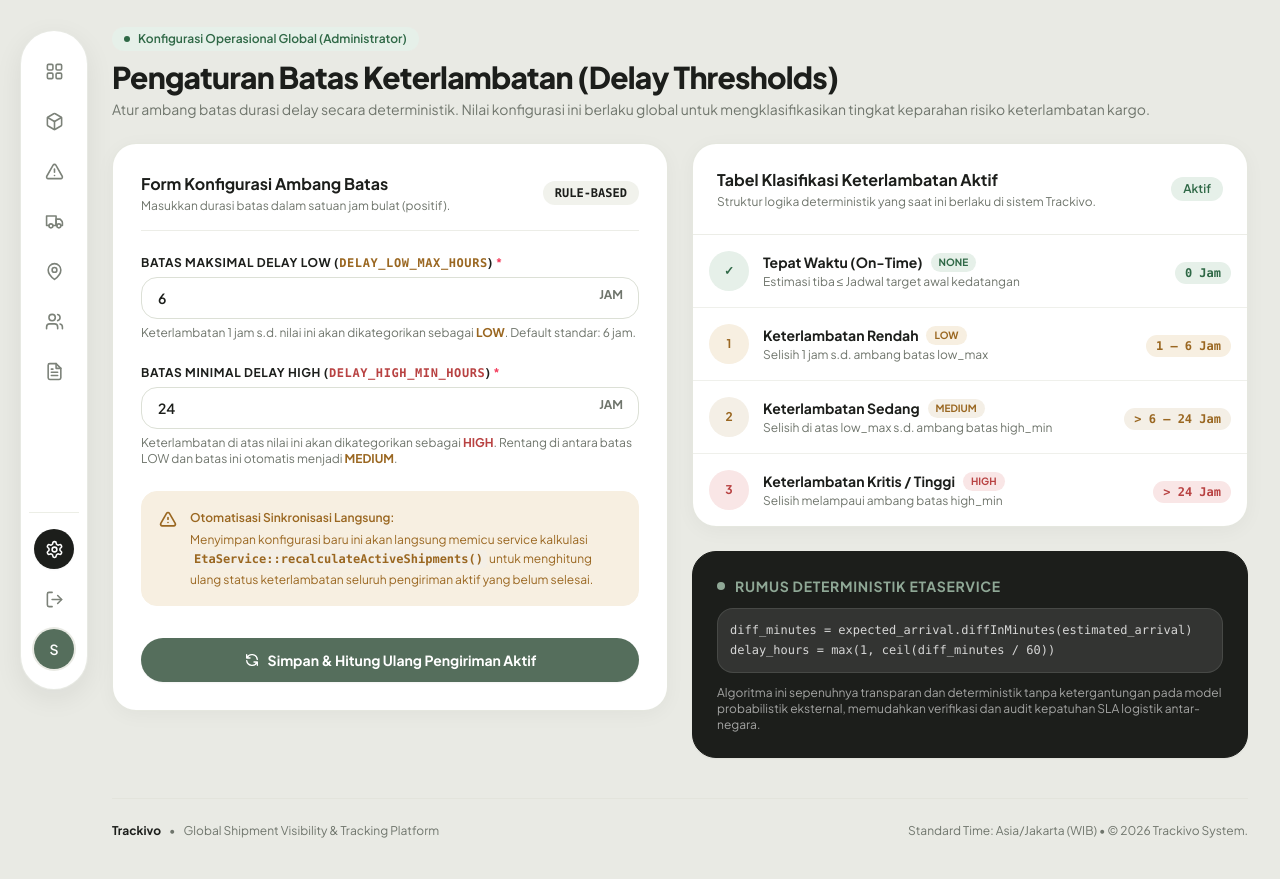
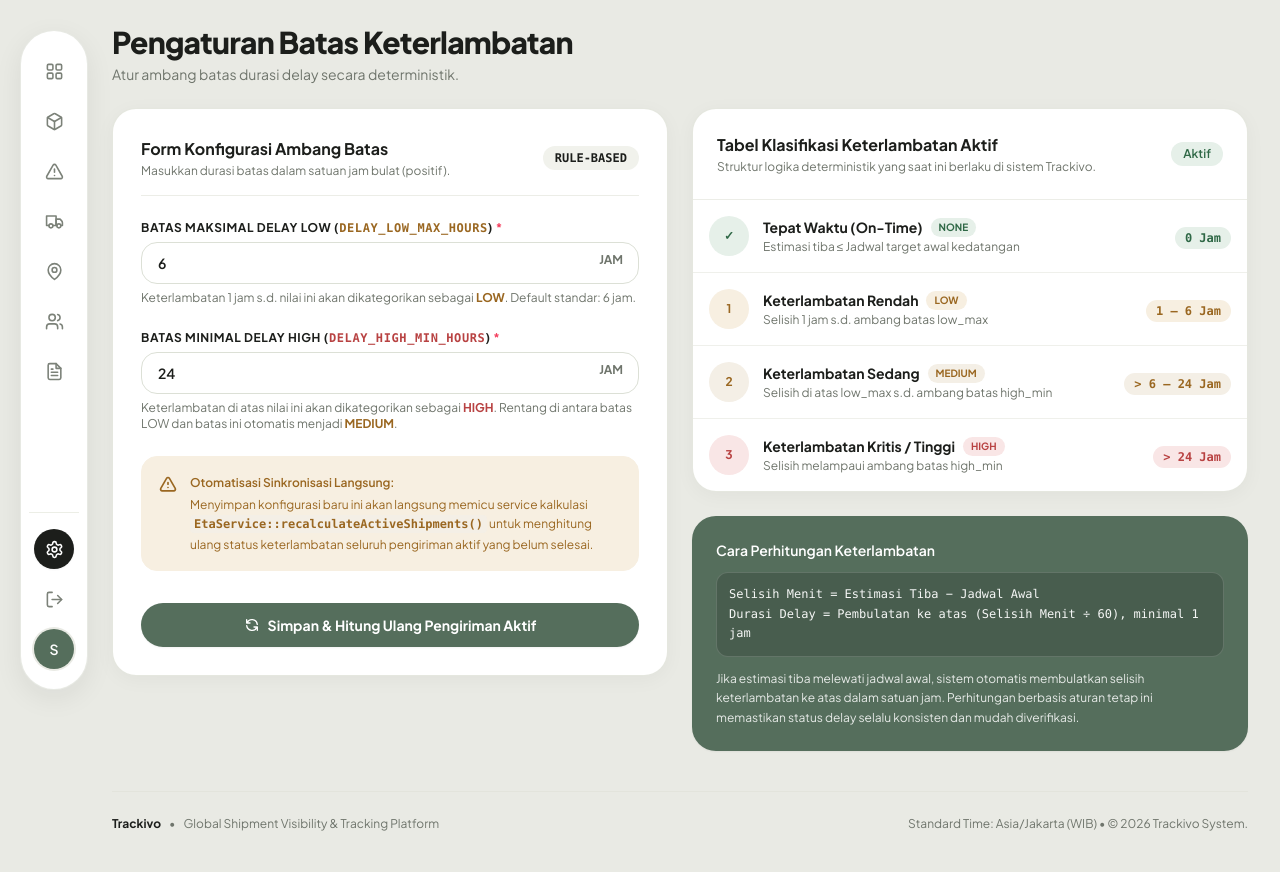
Before and after one commit to Ghufran-cmyk/Trackivo, a Laravel app: page /settings in a window 1280 px wide. Shown: the part 82-961 px from the top of the page. Run offline with Laravel 12, Linux system fonts and the light colour scheme; a user stored in the database is signed in; data comes from the database, SQL or seed files in the repository; some libraries are stand-ins or nearby versions.

Commit message:
feat: upgrade control tower analytics and polish admin UI pages

```diff
--- a/resources/views/audit-logs/index.blade.php
+++ b/resources/views/audit-logs/index.blade.php
@@ -8,10 +8,6 @@
     <!-- Page Header -->
     <div class="flex flex-col sm:flex-row sm:items-center sm:justify-between gap-4">
         <div>
-            <div class="inline-flex items-center space-x-2 px-3 py-1 rounded-full bg-[#E6F0E9] text-[#2F6846] text-xs font-semibold mb-2">
-                <span class="h-1.5 w-1.5 rounded-full bg-[#2F6846]"></span>
-                <span>Khusus Administrator</span>
-            </div>
             <h1 class="text-2xl sm:text-3xl font-extrabold text-[#1C1E1B] tracking-tight">
                 Jejak Rekam & Audit Logs
             </h1>
--- a/resources/views/carriers/index.blade.php
+++ b/resources/views/carriers/index.blade.php
@@ -8,10 +8,6 @@
     <!-- Page Header -->
     <div class="flex flex-col sm:flex-row sm:items-center sm:justify-between gap-4">
         <div>
-            <div class="inline-flex items-center space-x-2 px-3 py-1 rounded-full bg-[#E6F0E9] text-[#2F6846] text-xs font-semibold mb-2 border border-[#C8DACD]">
-                <span class="h-1.5 w-1.5 rounded-full bg-[#2F6846]"></span>
-                <span>Master Data Khusus Administrator</span>
-            </div>
             <h1 class="text-2xl sm:text-3xl font-bold text-[#1C1E1B] tracking-tight">Manajemen Carriers</h1>
             <p class="text-xs sm:text-sm text-[#6F756C] mt-1">Kelola data penyedia layanan kargo global (laut, udara, dan darat) yang bermitra dengan Trackivo.</p>
         </div>
--- a/resources/views/locations/index.blade.php
+++ b/resources/views/locations/index.blade.php
@@ -8,10 +8,6 @@
     <!-- Page Header -->
     <div class="flex flex-col sm:flex-row sm:items-center sm:justify-between gap-4">
         <div>
-            <div class="inline-flex items-center space-x-2 px-3 py-1 rounded-full bg-[#E6F0E9] text-[#2F6846] text-xs font-semibold mb-2 border border-[#C8DACD]">
-                <span class="h-1.5 w-1.5 rounded-full bg-[#2F6846]"></span>
-                <span>Master Data Khusus Administrator</span>
-            </div>
             <h1 class="text-2xl sm:text-3xl font-bold text-[#1C1E1B] tracking-tight">Manajemen Lokasi & Hub Kargo</h1>
             <p class="text-xs sm:text-sm text-[#6F756C] mt-1">Kelola pelabuhan (Port), bandara (Airport), gudang transit (Warehouse), dan checkpoint geospasial Trackivo.</p>
         </div>
--- a/resources/views/settings/index.blade.php
+++ b/resources/views/settings/index.blade.php
@@ -8,13 +8,9 @@
     <!-- Page Header -->
     <div class="flex flex-col sm:flex-row sm:items-center sm:justify-between gap-4">
         <div>
-            <div class="inline-flex items-center space-x-2 px-3 py-1 rounded-full bg-[#E6F0E9] text-[#2F6846] text-xs font-semibold mb-2">
-                <span class="h-1.5 w-1.5 rounded-full bg-[#2F6846]"></span>
-                <span>Konfigurasi Operasional Global (Administrator)</span>
-            </div>
-            <h1 class="text-2xl sm:text-3xl font-extrabold text-[#1C1E1B] tracking-tight">Pengaturan Batas Keterlambatan (Delay Thresholds)</h1>
+            <h1 class="text-2xl sm:text-3xl font-extrabold text-[#1C1E1B] tracking-tight">Pengaturan Batas Keterlambatan</h1>
             <p class="text-sm text-[#6F756C] mt-1">
-                Atur ambang batas durasi delay secara deterministik. Nilai konfigurasi ini berlaku global untuk mengklasifikasikan tingkat keparahan risiko keterlambatan kargo.
+                Atur ambang batas durasi delay secara deterministik.
             </p>
         </div>
     </div>
@@ -212,18 +208,15 @@
             </div>
 
             <!-- Dokumentasi Rumus Deterministik -->
-            <div class="bg-[#1C1E1B] text-white rounded-[24px] p-6 shadow-sm border border-[#1C1E1B]">
-                <div class="flex items-center space-x-2.5 mb-3">
-                    <div class="h-2 w-2 rounded-full bg-[#8FA896]"></div>
-                    <h3 class="text-sm font-bold text-[#8FA896] uppercase tracking-wider">Rumus Deterministik EtaService</h3>
-                </div>
-                <div class="space-y-3 text-xs text-white/80 leading-relaxed font-mono">
-                    <p class="bg-white/10 p-3 rounded-2xl border border-white/10">
-                        diff_minutes = expected_arrival.diffInMinutes(estimated_arrival)<br>
-                        delay_hours  = max(1, ceil(diff_minutes / 60))
-                    </p>
-                    <p class="text-white/60 font-sans text-xs">
-                        Algoritma ini sepenuhnya transparan dan deterministik tanpa ketergantungan pada model probabilistik eksternal, memudahkan verifikasi dan audit kepatuhan SLA logistik antar-negara.
+            <div class="bg-[#556E5C] rounded-[24px] p-6 shadow-sm">
+                <h3 class="text-sm font-semibold text-white mb-3">Cara Perhitungan Keterlambatan</h3>
+                <div class="space-y-3">
+                    <div class="bg-black/15 border border-white/15 rounded-xl p-3 text-xs font-mono text-white/95 leading-relaxed">
+                        Selisih Menit = Estimasi Tiba − Jadwal Awal<br>
+                        Durasi Delay  = Pembulatan ke atas (Selisih Menit ÷ 60), minimal 1 jam
+                    </div>
+                    <p class="text-xs text-white/85 font-sans leading-relaxed">
+                        Jika estimasi tiba melewati jadwal awal, sistem otomatis membulatkan selisih keterlambatan ke atas dalam satuan jam. Perhitungan berbasis aturan tetap ini memastikan status delay selalu konsisten dan mudah diverifikasi.
                     </p>
                 </div>
             </div>
```
Also changed, not shown: resources/views/users/index.blade.php (+5 -9 lines).
